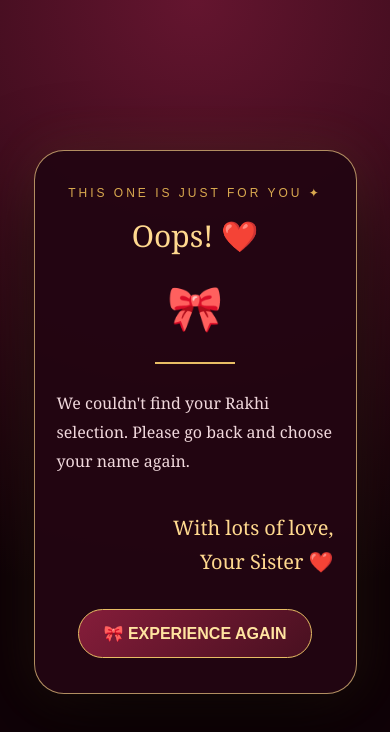
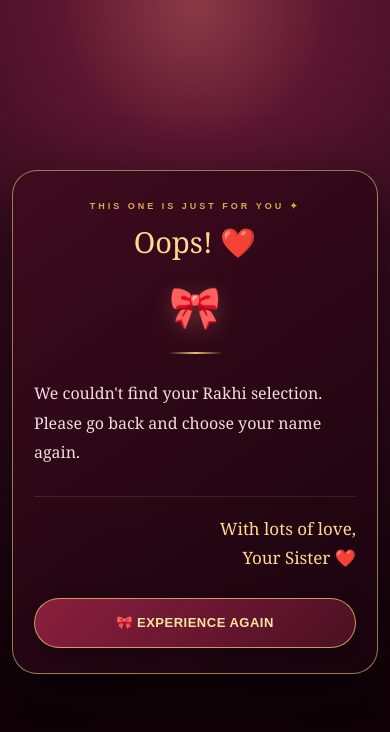
Before and after one commit to 23btrdc022-sketch/DigitalRakhi, a website: page letter.html in a window 390 px wide. Drawn offline with Linux system fonts and the light colour scheme.

Commit message:
Update letter.html

```diff
--- a/letter.html
+++ b/letter.html
@@ -5,21 +5,35 @@
 
 <meta charset="UTF-8">
 
-    <meta name="viewport" content="width=device-width, initial-scale=1.0">
+<meta name="viewport"
+      content="width=device-width, initial-scale=1.0, maximum-scale=1.0, user-scalable=no">
 
 <title>Your Rakhi Letter ❤️</title>
 
+<style>
 
-    <style>
+/* =====================================================
+   RESET
+===================================================== */
 
 * {
     box-sizing: border-box;
 }
 
+html,
+body {
+    margin: 0;
+    padding: 0;
+    width: 100%;
+    min-height: 100%;
+}
+
+
+/* =====================================================
+   BODY
+===================================================== */
 
 body {
-
-            margin: 0;
 
     min-height: 100vh;
 
@@ -29,148 +43,258 @@
 
     align-items: center;
 
-            padding: 25px;
+    padding: 25px 15px;
 
     background:
         radial-gradient(
-                    circle at top,
-                    #64152f,
-                    #100207 70%
+            circle at 50% 0%,
+            #751d3c 0%,
+            #3b0d20 35%,
+            #100207 85%
         );
+
+    color: #ffe9c0;
 
     font-family: Georgia, serif;
 
-            color: #ffe9c0;
+    overflow-x: hidden;
 
 }
 
 
+/* =====================================================
+   DECORATIVE GLOW
+===================================================== */
+
+body::before {
+
+    content: "";
+
+    position: fixed;
+
+    width: 280px;
+
+    height: 280px;
+
+    top: -130px;
+
+    left: 50%;
+
+    transform: translateX(-50%);
+
+    background:
+        radial-gradient(
+            circle,
+            rgba(255, 210, 130, 0.16),
+            transparent 70%
+        );
+
+    pointer-events: none;
+
+}
+
+
+/* =====================================================
+   LETTER CARD
+===================================================== */
+
 .letter-card {
 
-            width: min(650px, 95%);
+    position: relative;
 
-            padding: 45px 35px;
+    width: min(650px, 100%);
+
+    padding: 45px 40px;
 
     border-radius: 30px;
 
     background:
-                rgba(35, 6, 18, 0.96);
+        linear-gradient(
+            145deg,
+            rgba(62, 11, 31, 0.97),
+            rgba(25, 4, 14, 0.98)
+        );
 
     border:
-                1px solid rgba(255, 215, 140, 0.65);
+        1px solid rgba(255, 215, 140, 0.55);
 
     box-shadow:
 
-                0 25px 80px rgba(0, 0, 0, 0.7),
+        0 30px 90px rgba(0, 0, 0, 0.7),
 
-                0 0 50px rgba(255, 190, 90, 0.12);
+        0 0 50px rgba(255, 190, 90, 0.10);
 
     text-align: center;
 
     animation:
-                appear 0.9s ease;
+        appear 0.8s ease;
 
 }
 
 
+/* =====================================================
+   TOP LABEL
+===================================================== */
+
 .label {
+
+    margin-bottom: 14px;
+
+    color: #d9a94f;
 
     font-family: Arial, sans-serif;
 
-            font-size: 12px;
+    font-size: 11px;
 
-            letter-spacing: 3px;
+    font-weight: 600;
 
-            color: #d9a94f;
-
-            margin-bottom: 15px;
+    letter-spacing: 4px;
 
 }
 
 
+/* =====================================================
+   TITLE
+===================================================== */
+
 h1 {
 
-            margin: 5px 0;
+    margin: 0;
 
     color: #ffd98f;
 
-            font-size: 38px;
+    font-size: clamp(
+        30px,
+        6vw,
+        40px
+    );
 
     font-weight: normal;
+
+    line-height: 1.25;
 
 }
 
 
+/* =====================================================
+   RAKHI
+===================================================== */
+
 .rakhi {
 
-            margin: 20px 0;
+    margin: 20px 0 18px;
 
-            font-size: 45px;
+    font-size: 48px;
+
+    filter:
+        drop-shadow(
+            0 5px 10px
+            rgba(255, 150, 100, 0.25)
+        );
 
 }
 
 
+/* =====================================================
+   GOLD LINE
+===================================================== */
+
 .line {
 
-            width: 80px;
+    width: 70px;
 
     height: 2px;
 
-            margin: 25px auto;
+    margin: 22px auto 30px;
 
-            background: #e8bd65;
+    background:
+        linear-gradient(
+            90deg,
+            transparent,
+            #e8bd65,
+            transparent
+        );
 
 }
 
 
+/* =====================================================
+   LETTER
+===================================================== */
+
 #letter {
+
+    text-align: left;
 
     white-space: pre-line;
 
-            text-align: left;
+    color: #f0d8dc;
 
     font-size: 18px;
 
-            line-height: 2;
-
-            color: #f0d8dc;
+    line-height: 1.9;
 
 }
 
+
+/* =====================================================
+   SIGNATURE
+===================================================== */
 
 .signature {
 
     margin-top: 35px;
 
+    padding-top: 20px;
+
+    border-top:
+        1px solid
+        rgba(255, 215, 140, 0.12);
+
     text-align: right;
 
     color: #ffd98f;
 
-            font-size: 20px;
+    font-size: 19px;
 
     line-height: 1.7;
 
 }
 
 
+/* =====================================================
+   BUTTON
+===================================================== */
+
 .again-button {
 
-            display: inline-block;
+    display: inline-flex;
+
+    align-items: center;
+
+    justify-content: center;
+
+    width: 100%;
+
+    max-width: 280px;
+
+    min-height: 52px;
 
     margin-top: 30px;
 
-            padding: 14px 25px;
+    padding: 14px 22px;
 
     border:
-                1px solid #e8bd65;
+        1px solid
+        rgba(232, 189, 101, 0.8);
 
     border-radius: 50px;
 
     background:
         linear-gradient(
             135deg,
-                    #851d3a,
-                    #481020
+            #8b1f3e,
+            #4b1022
         );
 
     color: #ffe4a1;
@@ -179,23 +303,33 @@
 
     font-family: Arial, sans-serif;
 
+    font-size: 14px;
+
     font-weight: bold;
 
-            cursor: pointer;
+    letter-spacing: 0.5px;
+
+    box-shadow:
+        0 8px 25px
+        rgba(0, 0, 0, 0.3);
 
     transition:
-                transform 0.2s ease;
+        transform 0.2s ease,
+        box-shadow 0.2s ease;
 
 }
 
 
-        .again-button:hover {
+.again-button:active {
 
-            transform:
-                scale(1.05);
+    transform: scale(0.97);
 
 }
 
+
+/* =====================================================
+   ANIMATION
+===================================================== */
 
 @keyframes appear {
 
@@ -204,8 +338,8 @@
         opacity: 0;
 
         transform:
-                    translateY(30px)
-                    scale(0.96);
+            translateY(25px)
+            scale(0.97);
 
     }
 
@@ -222,19 +356,101 @@
 }
 
 
-        @media (max-width: 500px) {
+/* =====================================================
+   TABLET
+===================================================== */
+
+@media (max-width: 700px) {
+
+    body {
+
+        align-items: flex-start;
+
+        padding:
+            35px 15px;
+
+    }
 
     .letter-card {
 
         padding:
-                    35px 22px;
+            38px 28px;
+
+    }
+
+}
+
+
+/* =====================================================
+   PHONE
+===================================================== */
+
+@media (max-width: 500px) {
+
+    body {
+
+        min-height: 100svh;
+
+        padding:
+            20px 12px;
+
+        align-items: center;
+
+    }
+
+
+    .letter-card {
+
+        width: 100%;
+
+        padding:
+            30px 21px 25px;
+
+        border-radius: 25px;
+
+        box-shadow:
+            0 20px 60px
+            rgba(0, 0, 0, 0.65);
+
+    }
+
+
+    .label {
+
+        font-size: 9px;
+
+        letter-spacing: 3px;
+
+        margin-bottom: 12px;
 
     }
 
 
     h1 {
 
-                font-size: 30px;
+        font-size: 29px;
+
+        line-height: 1.3;
+
+    }
+
+
+    .rakhi {
+
+        margin:
+            16px 0;
+
+        font-size: 42px;
+
+    }
+
+
+    .line {
+
+        width: 55px;
+
+        margin:
+            18px auto 25px;
 
     }
 
@@ -243,7 +459,116 @@
 
         font-size: 16px;
 
-                line-height: 1.8;
+        line-height: 1.85;
+
+        color: #f1dce0;
+
+    }
+
+
+    .signature {
+
+        margin-top: 28px;
+
+        padding-top: 18px;
+
+        font-size: 17px;
+
+    }
+
+
+    .again-button {
+
+        max-width: none;
+
+        margin-top: 25px;
+
+        min-height: 50px;
+
+        font-size: 13px;
+
+    }
+
+}
+
+
+/* =====================================================
+   SMALL PHONES
+===================================================== */
+
+@media (max-width: 380px) {
+
+    body {
+
+        padding:
+            12px 9px;
+
+    }
+
+
+    .letter-card {
+
+        padding:
+            25px 17px 20px;
+
+        border-radius: 22px;
+
+    }
+
+
+    .label {
+
+        font-size: 8px;
+
+        letter-spacing: 2.5px;
+
+    }
+
+
+    h1 {
+
+        font-size: 26px;
+
+    }
+
+
+    .rakhi {
+
+        font-size: 38px;
+
+        margin:
+            13px 0;
+
+    }
+
+
+    #letter {
+
+        font-size: 15px;
+
+        line-height: 1.75;
+
+    }
+
+
+    .signature {
+
+        font-size: 16px;
+
+    }
+
+}
+
+
+/* =====================================================
+   TOUCH DEVICES
+===================================================== */
+
+@media (hover: none) {
+
+    .again-button:hover {
+
+        transform: none;
 
     }
 
@@ -308,9 +633,9 @@
 <script>
 
 
-        // =============================================
-        // BROTHER DATA
-        // =============================================
+/* =====================================================
+   BROTHER DATA
+===================================================== */
 
 const brothers = {
 
@@ -411,13 +736,12 @@ Love you, Bhaiya.`
 
     }
 
-
 };
 
 
-        // =============================================
-        // GET SELECTED BROTHER
-        // =============================================
+/* =====================================================
+   GET SELECTED BROTHER
+===================================================== */
 
 const selectedBrother =
     localStorage.getItem(
@@ -437,9 +761,9 @@ Love you, Bhaiya.`
     );
 
 
-        // =============================================
-        // DISPLAY PERSONALIZED LETTER
-        // =============================================
+/* =====================================================
+   DISPLAY LETTER
+===================================================== */
 
 if (
     selectedBrother &&
@@ -466,9 +790,9 @@ Love you, Bhaiya.`
 }
 
 
-        // =============================================
-        // NO NAME FOUND
-        // =============================================
+/* =====================================================
+   ERROR
+===================================================== */
 
 else {
 
```
Lines whose indentation alone changed are shown as unchanged.
